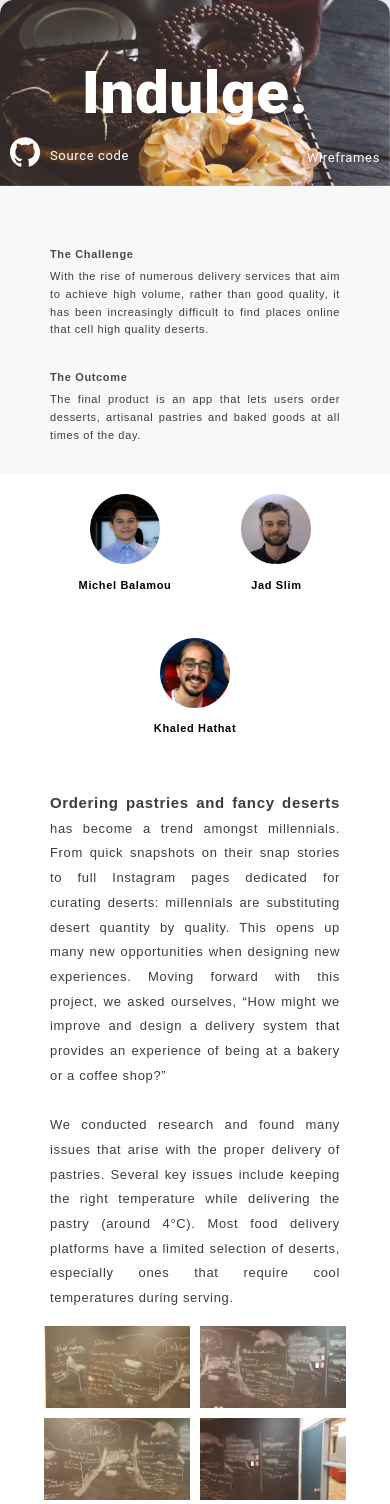
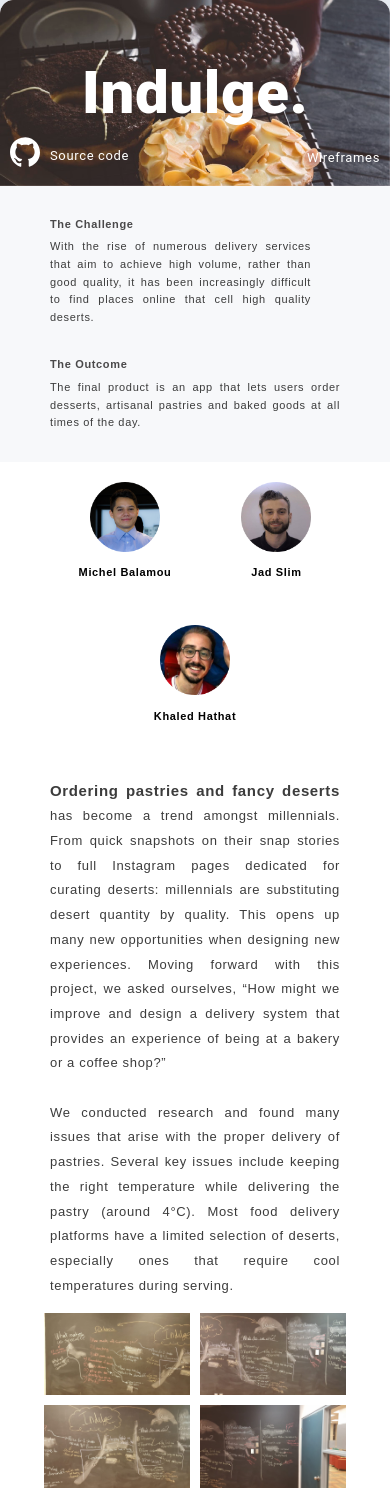
Before and after one commit to balamou/balamou.com, a PHP site: page /index.html in a window 390 px wide. Shown: the top 1504 px of the page. Run offline with PHP 8.4, Linux system fonts and the light colour scheme; some web fonts are replaced.

Commit message:
Fixed a few responsiveness issues

```diff
--- a/css/main.css
+++ b/css/main.css
@@ -117,6 +117,7 @@ body {
 
 .challenge {
   margin-right: 50px;
+  width: 90%;
 }
 
 /* Team pictures */
@@ -196,6 +197,10 @@ a:active {
 .mini-summary, .intro, .research, .user-segmentation, .wire-frames, .tool-kit, .roles, .structuring-app, .final-design {
    margin: 0px 90px;
    margin-top: 30px;
+}
+
+.mini-summary {
+  margin-top: 0px;
 }
 
 ul {
--- a/css/responsive.css
+++ b/css/responsive.css
@@ -55,7 +55,11 @@
     width: auto;
   }
 
-  .mini-summary, .intro, .research, .user-segmentation, .wire-frames, .tool-kit, .roles, .structuring-app, .final-design {
+  .mini-summary {
+     margin: 0px 50px;
+  }
+
+  .intro, .research, .user-segmentation, .wire-frames, .tool-kit, .roles, .structuring-app, .final-design {
      margin: 0px 50px;
      margin-top: 30px;
   }
--- a/index.html
+++ b/index.html
@@ -40,8 +40,8 @@
         <p>With the rise of numerous delivery services that aim
         to achieve high volume, rather than good quality, it
         has been increasingly difficult to find places online
-        that cell high quality deserts.</p></div>
-
+        that cell high quality deserts.</p>
+      </div>
       <div class="outcome">
         <h1>The Outcome</h1>
         <p>The final product is an app that lets users order
```
